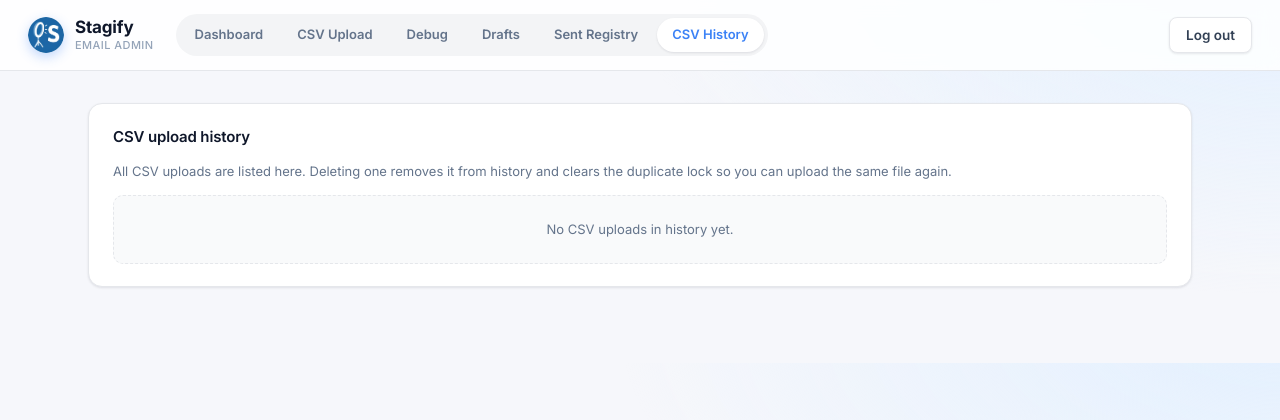
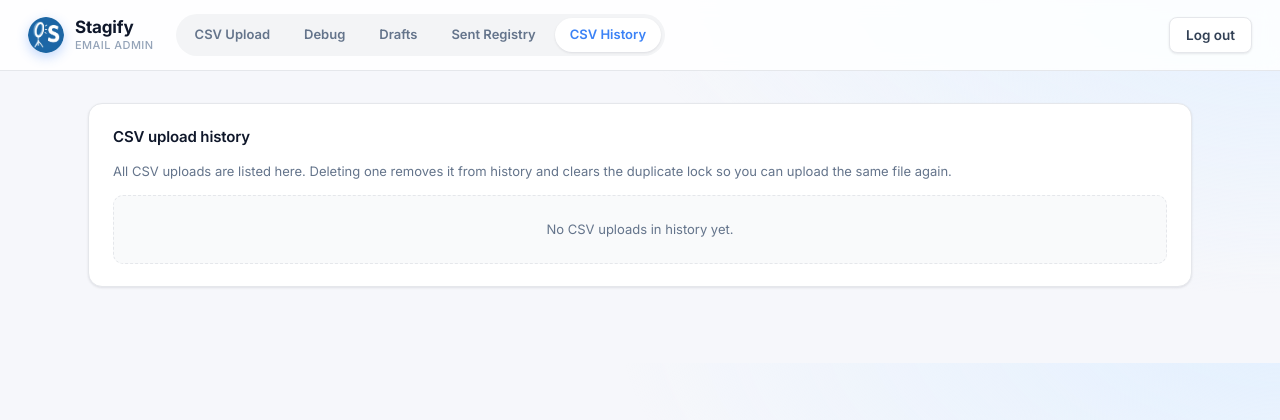
Before and after one commit to MaximilianIsing/Stagify-Agent-Emailer, a Flask app: page /csvs/history in a window 1280 px wide. Shown: the top 420 px of the page. Run offline with Flask 3, Linux system fonts and the light colour scheme; the visitor is signed in with stand-in values (Sample User, id 1).

Commit message:
slight ui change

```diff
--- a/templates/_header.html
+++ b/templates/_header.html
@@ -8,8 +8,6 @@
       </h1>
     </div>
     <nav class="site-nav" aria-label="Main">
-      <a href="{{ url_for('dashboard') }}"
-         class="{% if active_nav == 'dashboard' %}active{% endif %}">Dashboard</a>
       <a href="{{ url_for('dashboard') }}#upload">CSV Upload</a>
       <a href="{{ url_for('dashboard') }}#debug">Debug</a>
       <a href="{{ url_for('dashboard') }}#drafts">Drafts</a>
```
